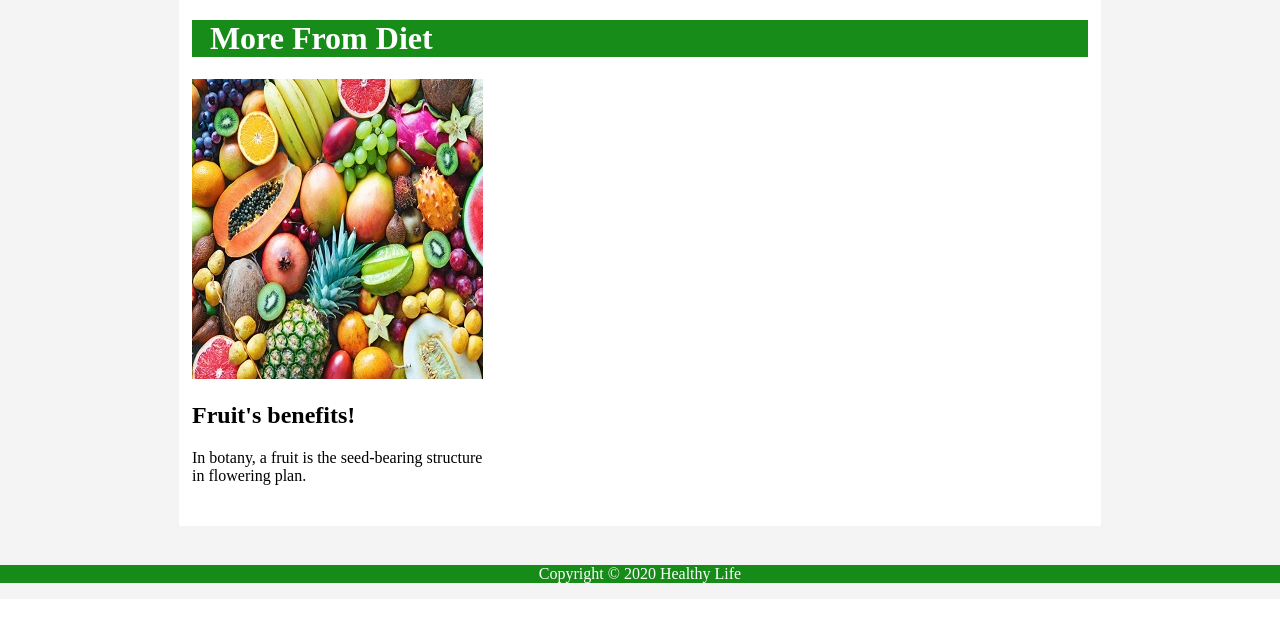
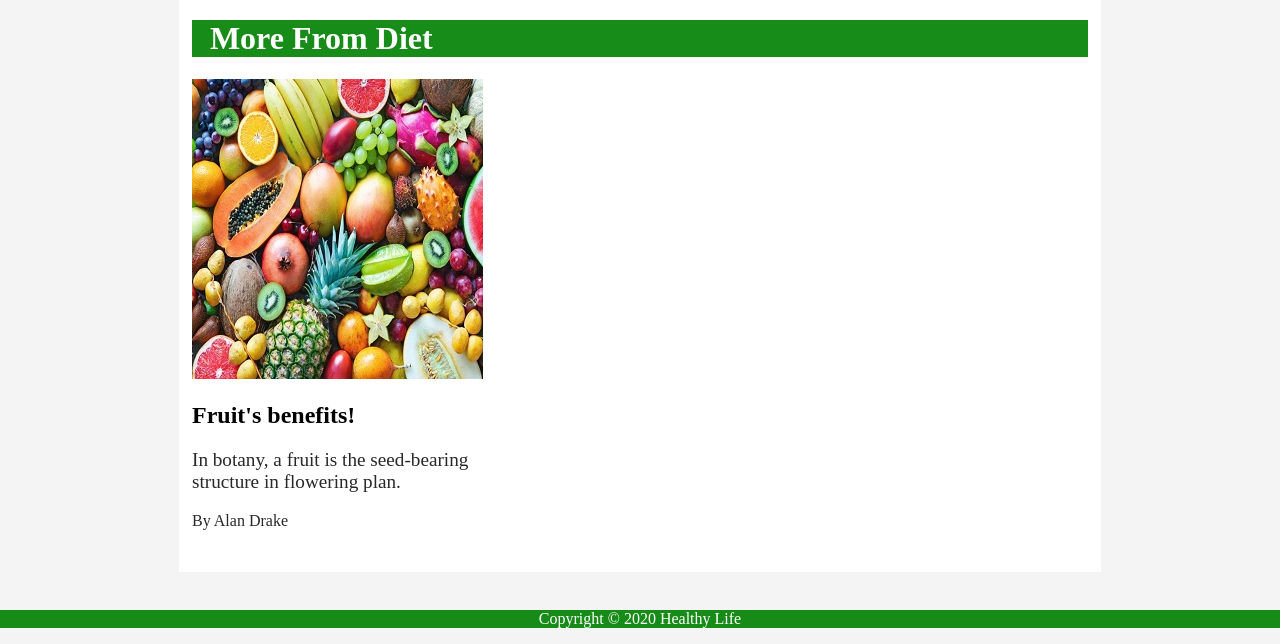
Before and after one commit to smantzou/PSPI2020, a PHP site: page /waterbenefits.html in a window 1280 px wide. Shown: the part 2458-3102 px from the top of the page. Before the commit the page ends 3041 px from the top, so only its background shows below. Run offline with PHP 8.4, Linux system fonts and the light colour scheme.

Commit message:
mikroallages

```diff
--- a/article.css
+++ b/article.css
@@ -111,7 +111,6 @@ a{
     transform: scale(1.2);
     transform-origin: 50% 50%;
 }
-
 #main-footer{
     color:white;
     background-color: rgba(0, 128, 0, 0.904);
--- a/waterbenefits.html
+++ b/waterbenefits.html
@@ -81,9 +81,10 @@
                        </a>
                     </div>
                      <h2><a href="">Fruit's benefits!</a></h2>
-                     <p>
+                     <p class="small">
                         In botany, a fruit is the seed-bearing structure in flowering plan.
                      </p>
+                     <p class="writer">By Alan Drake</p>
                </div>
             </div>
         </div>
```
